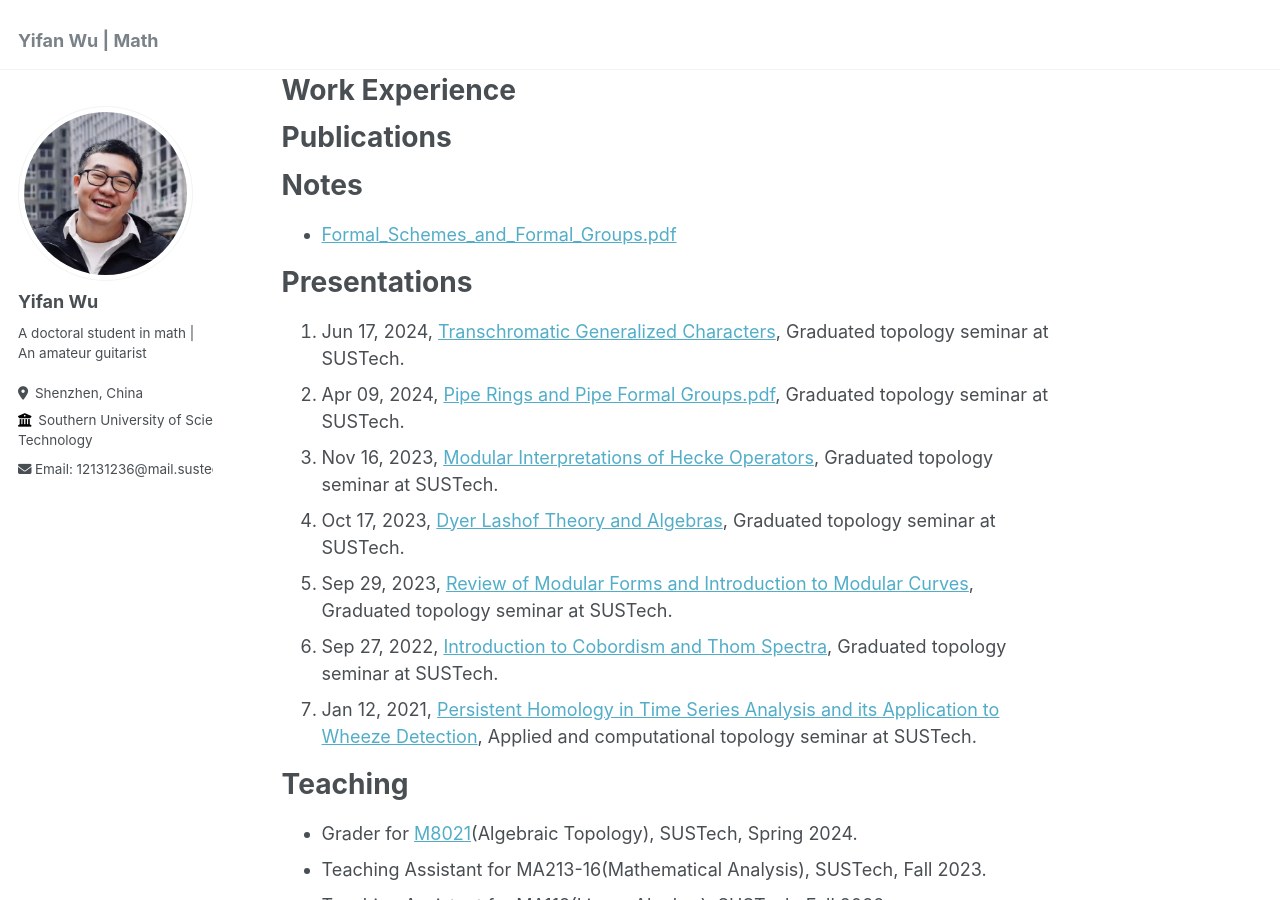
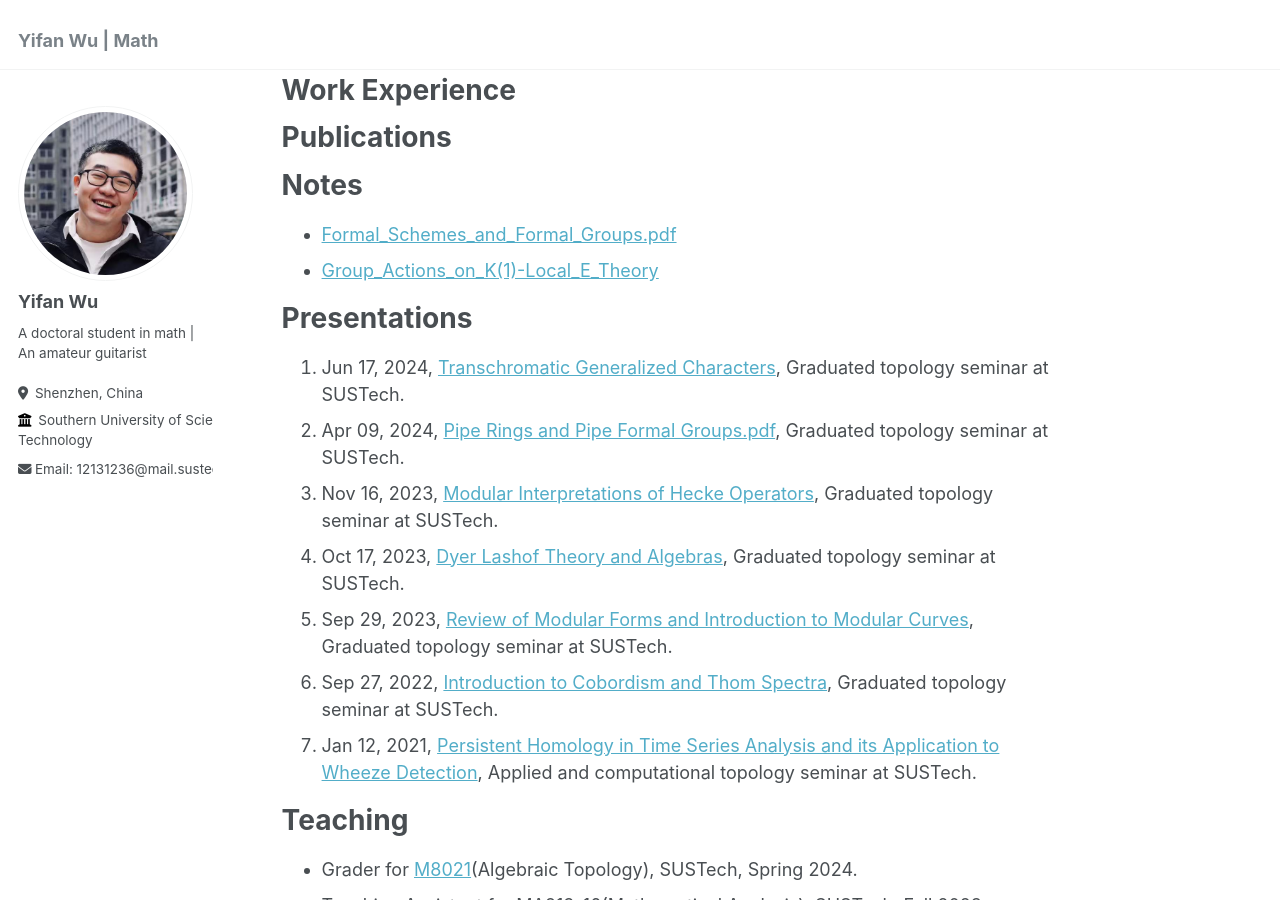
Before and after one commit to Wuyf19970105/Wuyf19970105.github.io, a Jekyll site: the page built from _pages/about.md, in a window 1280 px wide and 900 px high, scrolled down 1261 px. Built offline with Jekyll 4.4.1, drawn with Linux system fonts in a browser that asks for light colours.

Commit message:
Update about.md
Signed-off-by: Yifan Wu <148335396+Wuyf19970105@users.noreply.github.com>

```diff
--- a/_pages/about.md
+++ b/_pages/about.md
@@ -44,6 +44,7 @@ Publications
 Notes
 ======
 * [Formal_Schemes_and_Formal_Groups.pdf](https://Wuyf19970105.github.io/files/Formal_Schemes_and_Formal_Groups.pdf)
+* [Group_Actions_on_K(1)-Local_E_Theory](https://Wuyf19970105.github.io/files/Group_actions_on_K(1)-local_E_theory.pdf)
 
 Presentations
 ======
```
